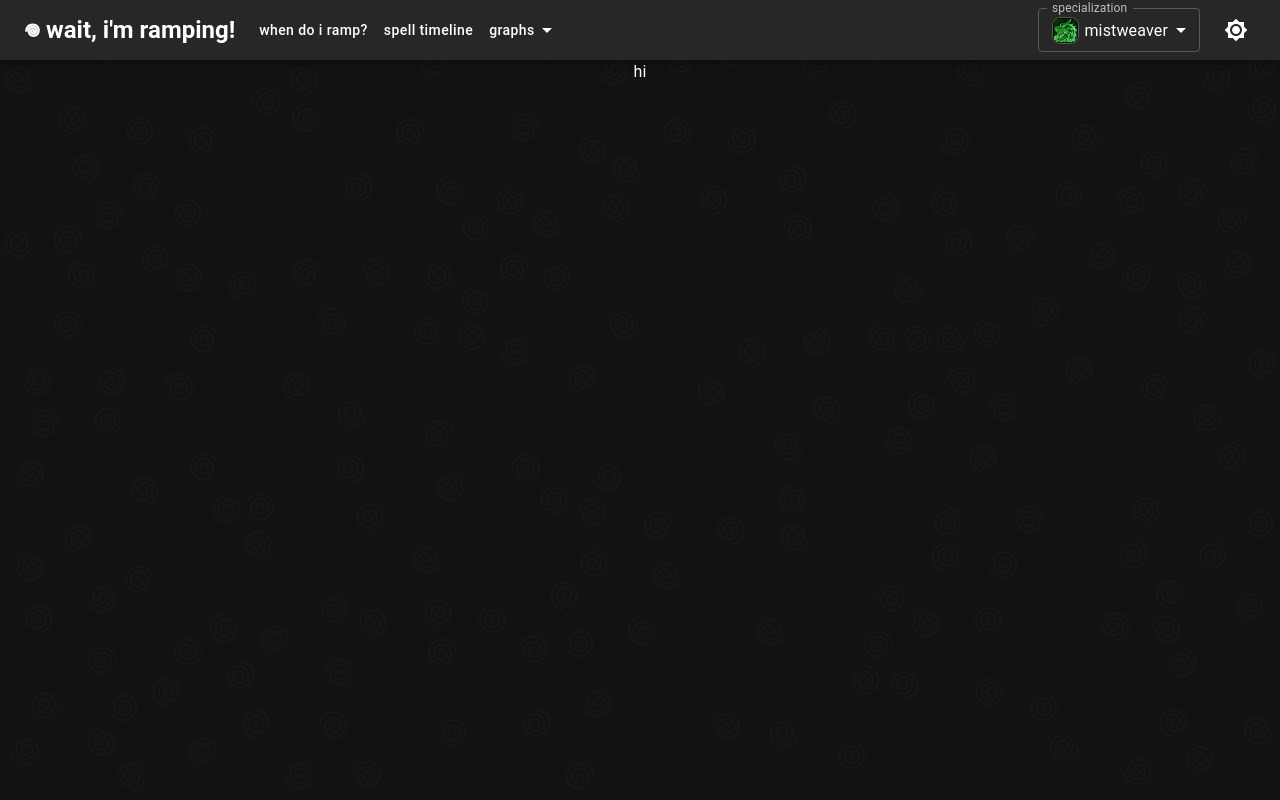
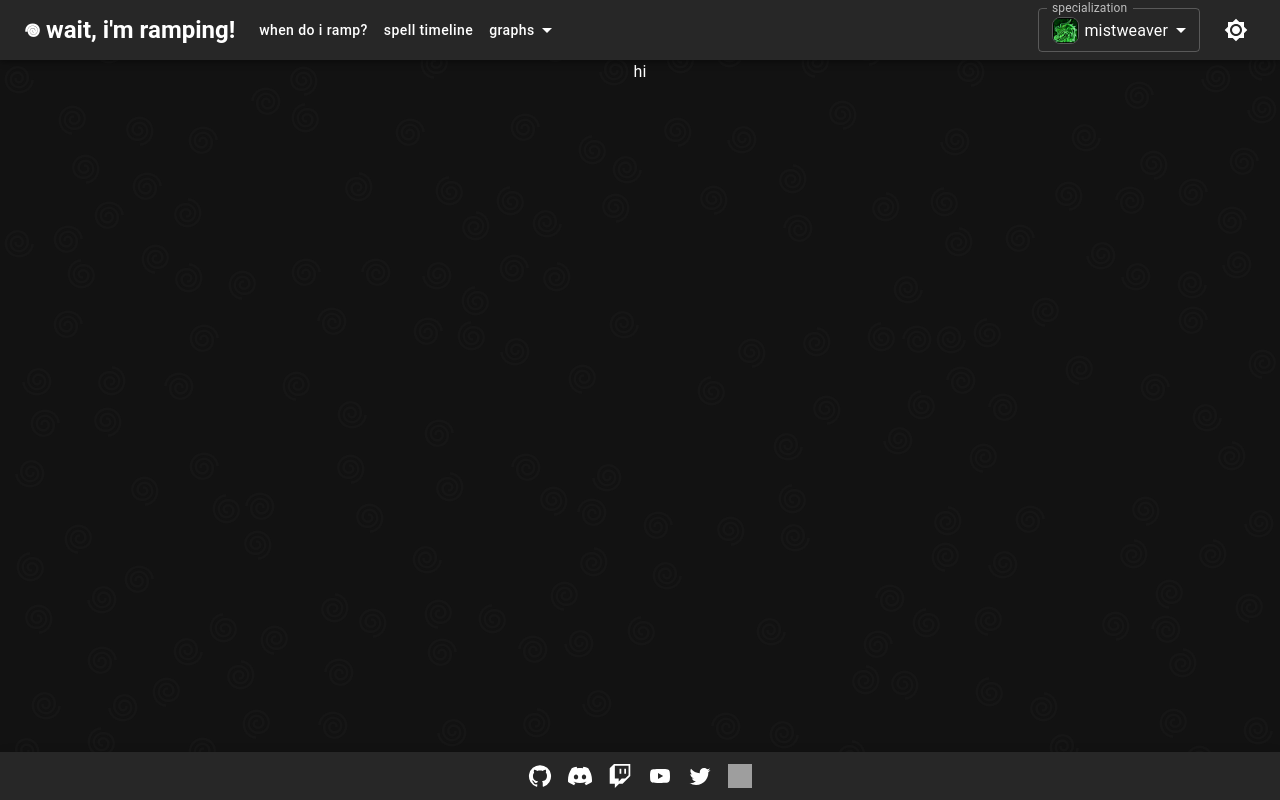
Before and after one commit to lolswirl/wait-im-ramping, a React (Create React App) app: page / in a window 1280 px wide. Built offline with nearby package versions, Linux system fonts and the light colour scheme; grey boxes are pictures that could not be loaded.

Commit message:
init footerbar

```diff
--- a/src/App.tsx
+++ b/src/App.tsx
@@ -7,8 +7,10 @@ import Home from "./pages/Home.tsx";
 import WhenDoIRamp from "./pages/WhenDoIRamp.tsx";
 import Timeline from "./pages/Timeline.tsx";
 import AppBar from "./components/AppBar/AppBar.tsx"
+import FooterBar from "./components/AppBar/FooterBar.tsx";
 import Tiling from "./components/Tiling/Tiling.tsx";
 import GridTiling from "./components/Tiling/GridTiling.tsx";
+
 
 import { useThemeContext } from './components/Theme/ThemeContext.tsx';
 import { graphPages } from "./pages/graphs/GraphPages.tsx";
@@ -44,6 +46,7 @@ function App() {
               <Route key={path} path={path} element={element} />
             ))}
           </Routes>
+          <FooterBar />
         </div>
       </Router>
     </SpecProvider>
--- /dev/null
+++ b/src/components/AppBar/FooterBar.tsx
@@ -0,0 +1,89 @@
+import { AppBar, Toolbar, IconButton, Box, Tooltip } from "@mui/material";
+import GitHubIcon from "@mui/icons-material/GitHub";
+import YouTubeIcon from "@mui/icons-material/YouTube";
+import TwitterIcon from "@mui/icons-material/Twitter";
+import { GetTitle } from "../../util/stringManipulation.tsx";
+
+const DiscordSVG = (props: React.SVGProps<SVGSVGElement>) => (
+  <svg
+    width={24}
+    height={24}
+    viewBox="0 0 24 24"
+    fill="currentColor"
+    xmlns="http://www.w3.org/2000/svg"
+    {...props}
+  >
+    <title>Discord</title>
+    <path d="M20.317 4.3698a19.7913 19.7913 0 00-4.8851-1.5152.0741.0741 0 00-.0785.0371c-.211.3753-.4447.8648-.6083 1.2495-1.8447-.2762-3.68-.2762-5.4868 0-.1636-.3933-.4058-.8742-.6177-1.2495a.077.077 0 00-.0785-.037 19.7363 19.7363 0 00-4.8852 1.515.0699.0699 0 00-.0321.0277C.5334 9.0458-.319 13.5799.0992 18.0578a.0824.0824 0 00.0312.0561c2.0528 1.5076 4.0413 2.4228 5.9929 3.0294a.0777.0777 0 00.0842-.0276c.4616-.6304.8731-1.2952 1.226-1.9942a.076.076 0 00-.0416-.1057c-.6528-.2476-1.2743-.5495-1.8722-.8923a.077.077 0 01-.0076-.1277c.1258-.0943.2517-.1923.3718-.2914a.0743.0743 0 01.0776-.0105c3.9278 1.7933 8.18 1.7933 12.0614 0a.0739.0739 0 01.0785.0095c.1202.099.246.1981.3728.2924a.077.077 0 01-.0066.1276 12.2986 12.2986 0 01-1.873.8914.0766.0766 0 00-.0407.1067c.3604.698.7719 1.3628 1.225 1.9932a.076.076 0 00.0842.0286c1.961-.6067 3.9495-1.5219 6.0023-3.0294a.077.077 0 00.0313-.0552c.5004-5.177-.8382-9.6739-3.5485-13.6604a.061.061 0 00-.0312-.0286zM8.02 15.3312c-1.1825 0-2.1569-1.0857-2.1569-2.419 0-1.3332.9555-2.4189 2.157-2.4189 1.2108 0 2.1757 1.0952 2.1568 2.419 0 1.3332-.9555 2.4189-2.1569 2.4189zm7.9748 0c-1.1825 0-2.1569-1.0857-2.1569-2.419 0-1.3332.9554-2.4189 2.1569-2.4189 1.2108 0 2.1757 1.0952 2.1568 2.419 0 1.3332-.946 2.4189-2.1568 2.4189Z"/>
+  </svg>
+);
+
+const TwitchSVG = (props: React.SVGProps<SVGSVGElement>) => (
+  <svg width={24} height={24} viewBox="0 0 24 24" fill="currentColor" xmlns="http://www.w3.org/2000/svg" {...props}>
+    <title>Twitch</title>
+    <path d="M11.571 4.714h1.715v5.143H11.57zm4.715 0H18v5.143h-1.714zM6 0L1.714 4.286v15.428h5.143V24l4.286-4.286h3.428L22.286 12V0zm14.571 11.143l-3.428 3.428h-3.429l-3 3v-3H6.857V1.714h13.714Z"/>
+  </svg>
+);
+
+const FooterBar = () => (
+  <AppBar
+    color="primary"
+    sx={{
+      top: 'auto',
+      bottom: 0,
+      height: 48,
+      minHeight: 48,
+      '& .MuiToolbar-root': { minHeight: 48, height: 48, padding: 0 }
+    }}
+  >
+    <Toolbar sx={{ justifyContent: "center", minHeight: 48, height: 48, padding: 0 }}>
+      <Box sx={{ display: "flex", gap: 0 }}>
+        <Tooltip title={GetTitle("GitHub")} arrow disableInteractive>
+          <IconButton color="inherit" href="https://github.com/lolswirl/wait-im-ramping" target="_blank">
+            <GitHubIcon />
+          </IconButton>
+        </Tooltip>
+        <Tooltip title={GetTitle("Discord")} arrow disableInteractive>
+          <IconButton color="inherit" href="https://discord.gg/ZU5rhXtbNd" target="_blank">
+            <DiscordSVG />
+          </IconButton>
+        </Tooltip>
+        <Tooltip title={GetTitle("Twitch")} arrow disableInteractive>
+          <IconButton color="inherit" href="https://www.twitch.tv/lolswirl" target="_blank">
+            <TwitchSVG />
+          </IconButton>
+        </Tooltip>
+        <Tooltip title={GetTitle("YouTube")} arrow disableInteractive>
+          <IconButton color="inherit" href="https://www.youtube.com/@swirlstreams" target="_blank">
+            <YouTubeIcon />
+          </IconButton>
+        </Tooltip>
+        <Tooltip title={GetTitle("Twitter")} arrow disableInteractive>
+          <IconButton color="inherit" href="https://x.com/seismically" target="_blank">
+            <TwitterIcon />
+          </IconButton>
+        </Tooltip>
+        <Tooltip title={GetTitle("Raider.IO")} arrow disableInteractive>
+          <IconButton
+            color="inherit"
+            href="https://raider.io/characters/us/area-52/Swirl"
+            target="_blank"
+            rel="noopener noreferrer"
+            sx={{ p: 0, width: 40, height: 40, display: "flex", alignItems: "center", justifyContent: "center" }}
+          >
+            <img
+              src="https://cdn.raiderio.net/images/brand/Mark_White.svg"
+              alt="Raider.IO"
+              width={24}
+              height={24}
+              style={{ display: "block" }}
+              draggable={false}
+            />
+          </IconButton>
+        </Tooltip>
+      </Box>
+    </Toolbar>
+  </AppBar>
+);
+
+export default FooterBar;
```
